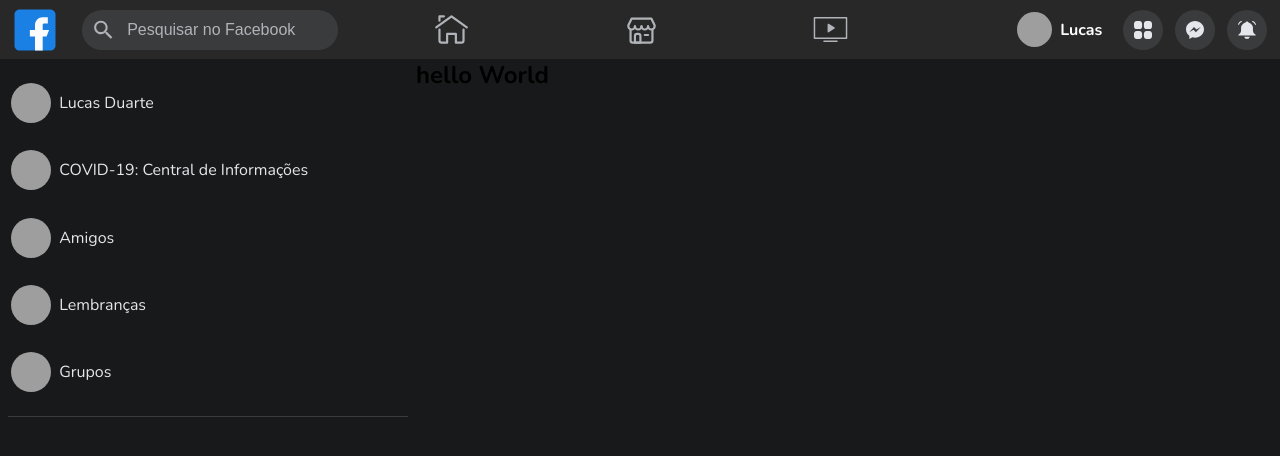
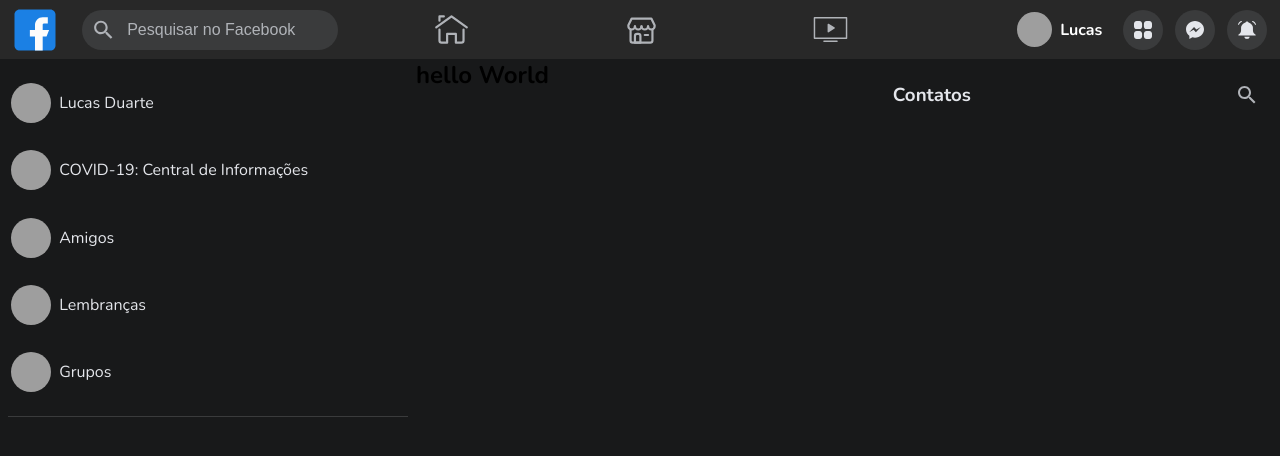
Before and after one commit to Lucas-Duarte-dev/Facebook_Clone, a Next.js app: page / in a window 1280 px wide. Shown: the top 456 px of the page. Built offline with nearby package versions, Linux system fonts and the light colour scheme; grey boxes are pictures that could not be loaded.

Commit message:
skeleton finish

```diff
--- /dev/null
+++ b/src/components/Contact/index.tsx
@@ -0,0 +1,16 @@
+/* eslint-disable @next/next/no-img-element */
+
+import styles from "./style.module.scss";
+
+export function Contact() {
+  return (
+    <div className={styles.contactContainer}>
+      <section>
+        <h3>Contatos</h3>
+        <div>
+          <img src="/icons/search.svg" alt="Search Contact" />
+        </div>
+      </section>
+    </div>
+  );
+}
--- /dev/null
+++ b/src/components/Contact/style.module.scss
@@ -0,0 +1,33 @@
+.contactContainer {
+  width: 25rem;
+  height: 100%;
+  overflow-y: auto;
+  padding: 1rem 0.8rem;
+  display: flex;
+  flex-direction: column;
+  justify-self: flex-end;
+
+  > section {
+    display: flex;
+    align-items: center;
+    justify-content: space-between;
+
+    > h3 {
+      color: var(--text-color);
+    }
+
+    > div {
+      width: 40px;
+      height: 40px;
+      border-radius: 50%;
+      display: flex;
+      justify-content: center;
+      align-items: center;
+      transition: background 0.2s;
+      cursor: pointer;
+      &:hover {
+        background: rgba(255, 255, 255, 0.233);
+      }
+    }
+  }
+}
--- a/src/pages/_app.tsx
+++ b/src/pages/_app.tsx
@@ -3,6 +3,7 @@
 
 import "../styles/global.scss";
 import styles from "../styles/app.module.scss";
+import { Contact } from "../components/Contact";
 
 function MyApp({ Component, pageProps }) {
   return (
@@ -11,6 +12,7 @@
       <section>
         <Sidebar />
         <Component {...pageProps} />
+        <Contact />
       </section>
     </div>
   );
```
